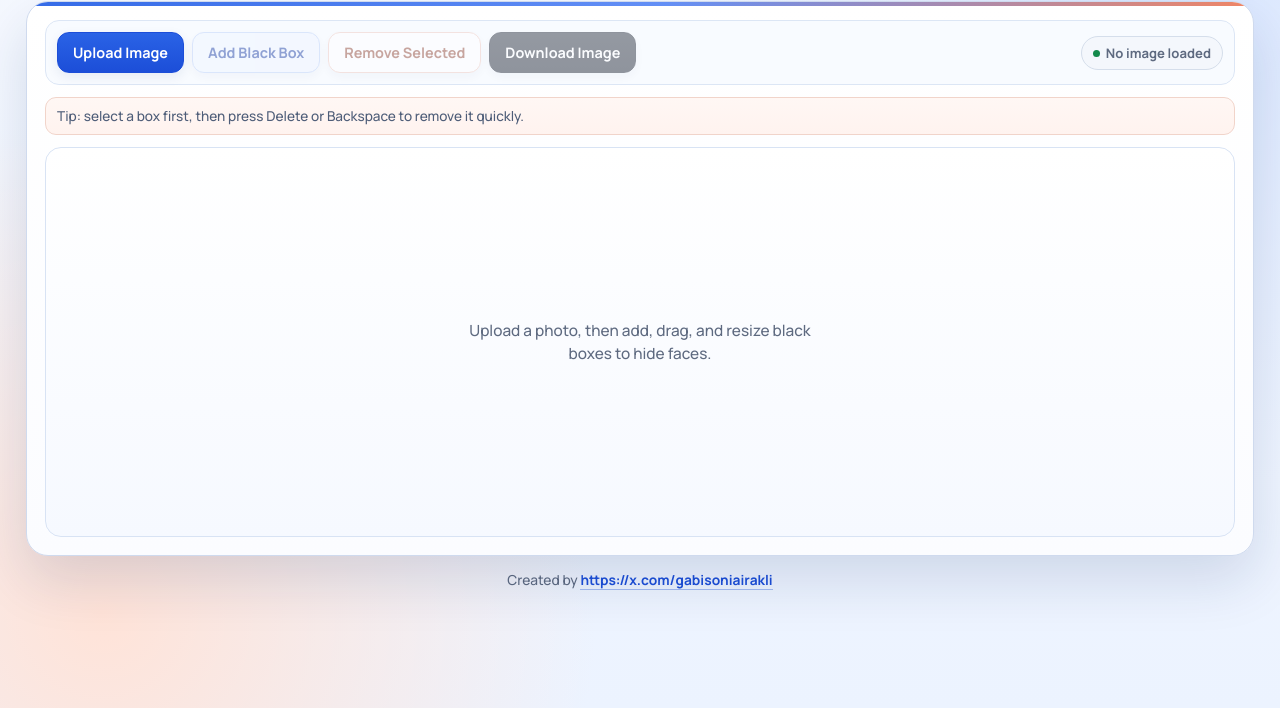
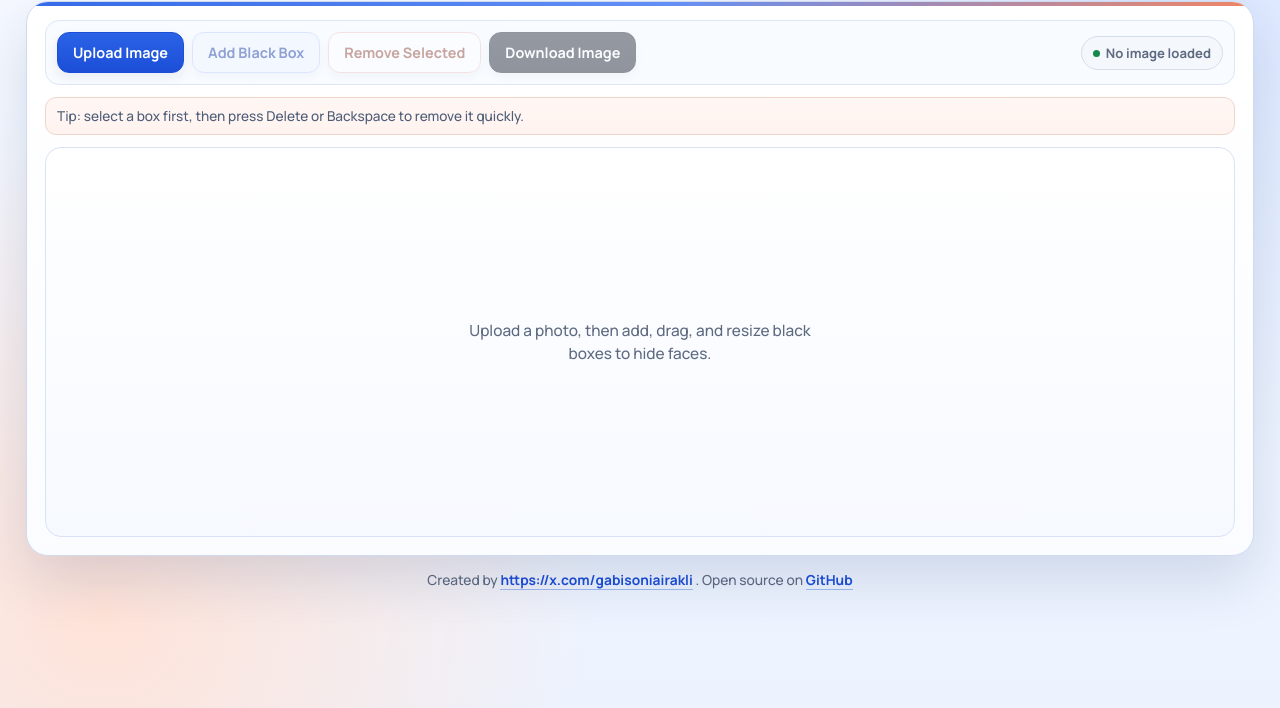
Before and after one commit to gabisonia/epstein-filter, a plain HTML site: page index.html in a window 1280 px wide. Shown: the part 92-800 px from the top of the page. Drawn offline with Linux system fonts and the light colour scheme.

Commit message:
Simplify README and add open-source GitHub footer link

```diff
--- a/index.html
+++ b/index.html
@@ -484,6 +484,9 @@
       <p class="credit">
         Created by
         <a href="https://x.com/gabisoniairakli" target="_blank" rel="noopener noreferrer">https://x.com/gabisoniairakli</a>
+        .
+        Open source on
+        <a href="https://github.com/gabisonia/epstein-filter" target="_blank" rel="noopener noreferrer">GitHub</a>
       </p>
     </main>
 
```
Also changed, not shown: 1 other file.
